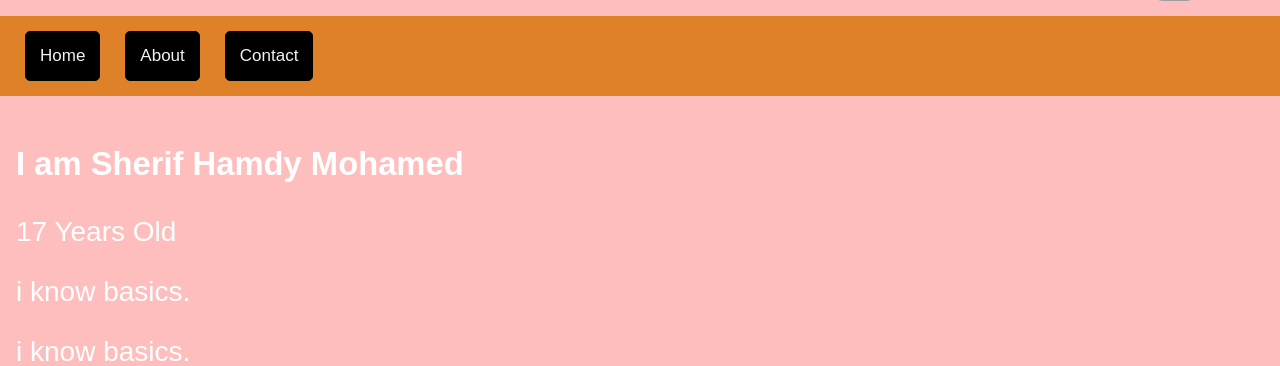
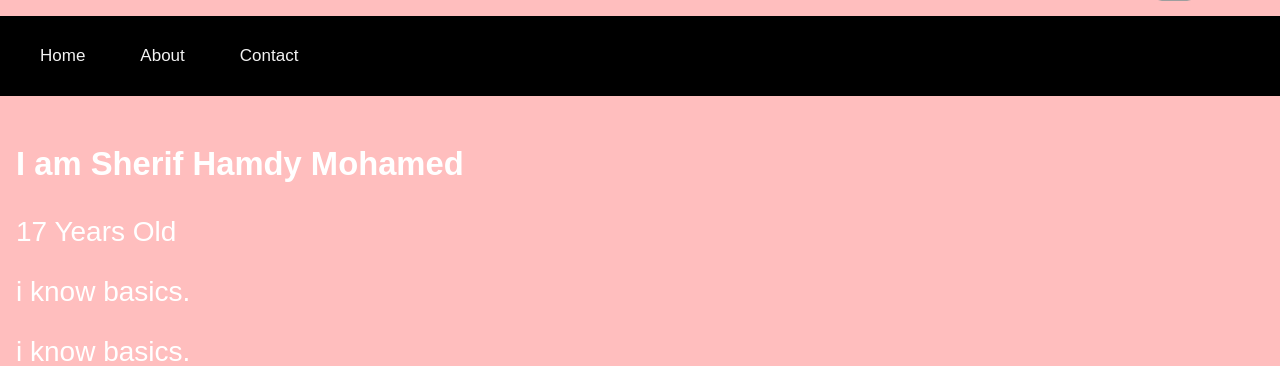
Before and after one commit to SHEFOO10/database, a PHP site: page / in a window 1280 px wide. Shown: the part 56-422 px from the top of the page. Run offline with PHP 8.4, Linux system fonts and the light colour scheme; some libraries are stand-ins or nearby versions; grey boxes are pictures that could not be loaded.

Commit message:
fucken update

```diff
--- a/style.css
+++ b/style.css
@@ -73,7 +73,7 @@ body {
 
 #navbar {
   overflow: hidden;
-  background-color: rgb(223, 129, 41);
+  background-color: currentColor;
 
 
 }
```
